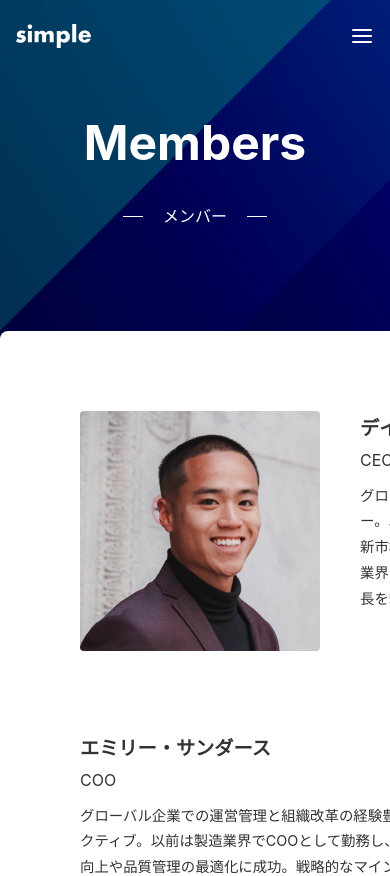
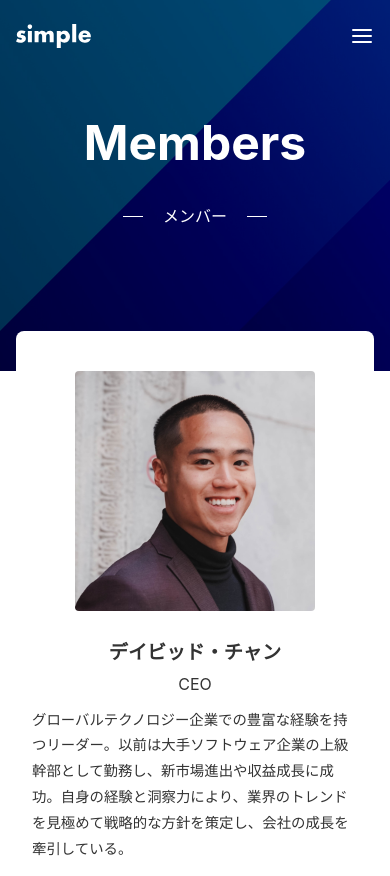
Before and after one commit to abtk0615/nextjs-microcms-book-250504, a Next.js app: page /members in a window 390 px wide. Shown: the top 876 px of the page. Built offline with nearby package versions, Linux system fonts and the light colour scheme.

Commit message:
4章修正：『Members』スマホ用CSS追加

```diff
--- a/app/_components/Sheet/index.module.css
+++ b/app/_components/Sheet/index.module.css
@@ -6,3 +6,16 @@
   padding: 80px;
   border-radius: 8px;
 }
+
+@media (max-width: 920px) {
+  .container {
+    width: calc(100% - 80px);
+  }
+}
+
+@media (max-width: 640px) {
+  .container {
+    width: calc(100% - 32px);
+    padding: 40px 16px;
+  }
+}
--- a/app/members/page.module.css
+++ b/app/members/page.module.css
@@ -25,3 +25,29 @@
 .empty{
   margin-bottom: 40px;
 }
+
+
+@media (max-width: 640px) {
+  .text {
+    text-align: left;
+  }
+
+  .list {
+    display: flex;
+    flex-direction: column;
+    align-items: center;
+    gap: 24px;
+  }
+
+  .list:nth-child(even) {
+    flex-direction: column;
+  }
+
+  .name {
+    text-align: center;
+  }
+
+  .position {
+    text-align: center;
+  }
+}
```
